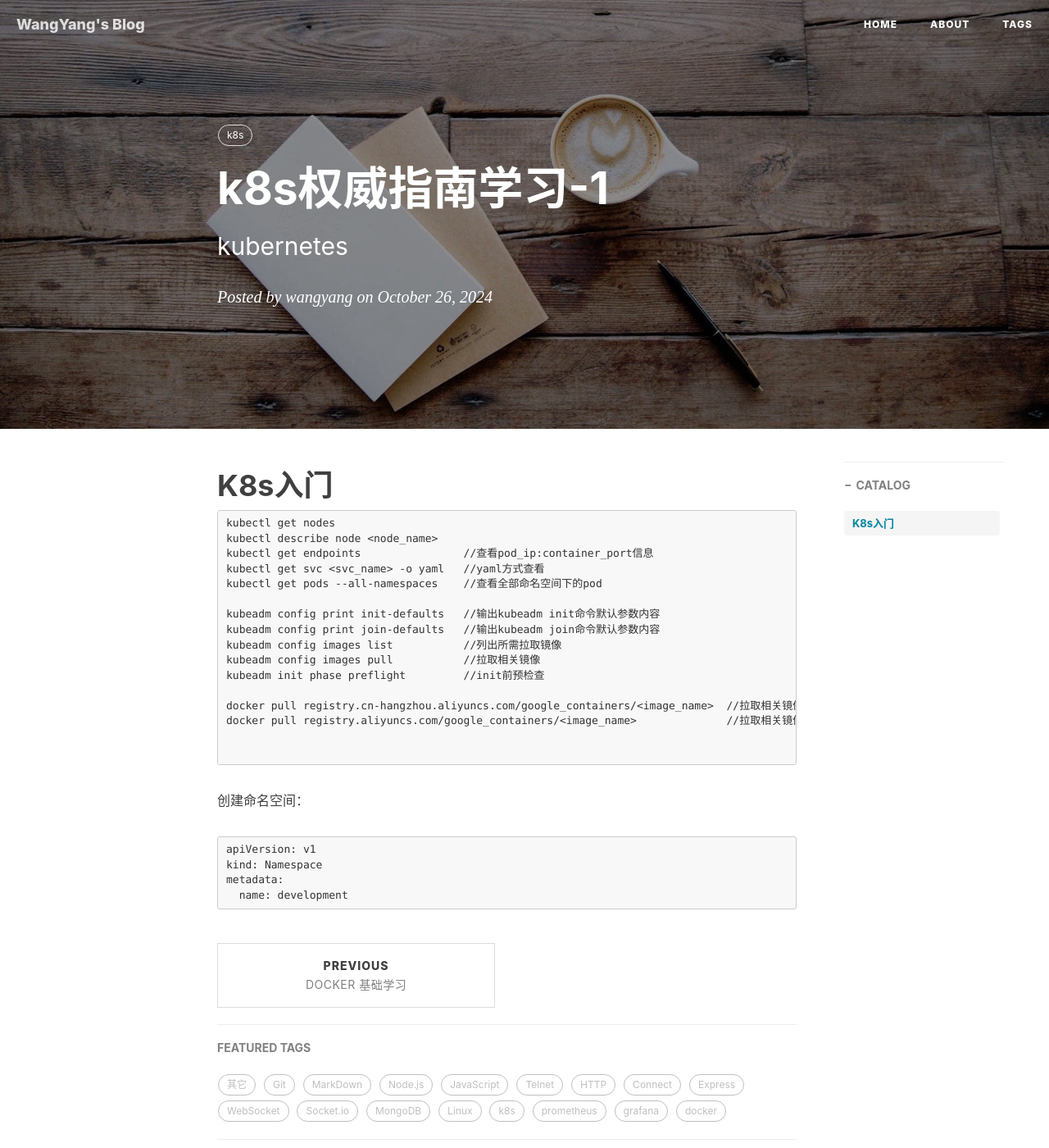
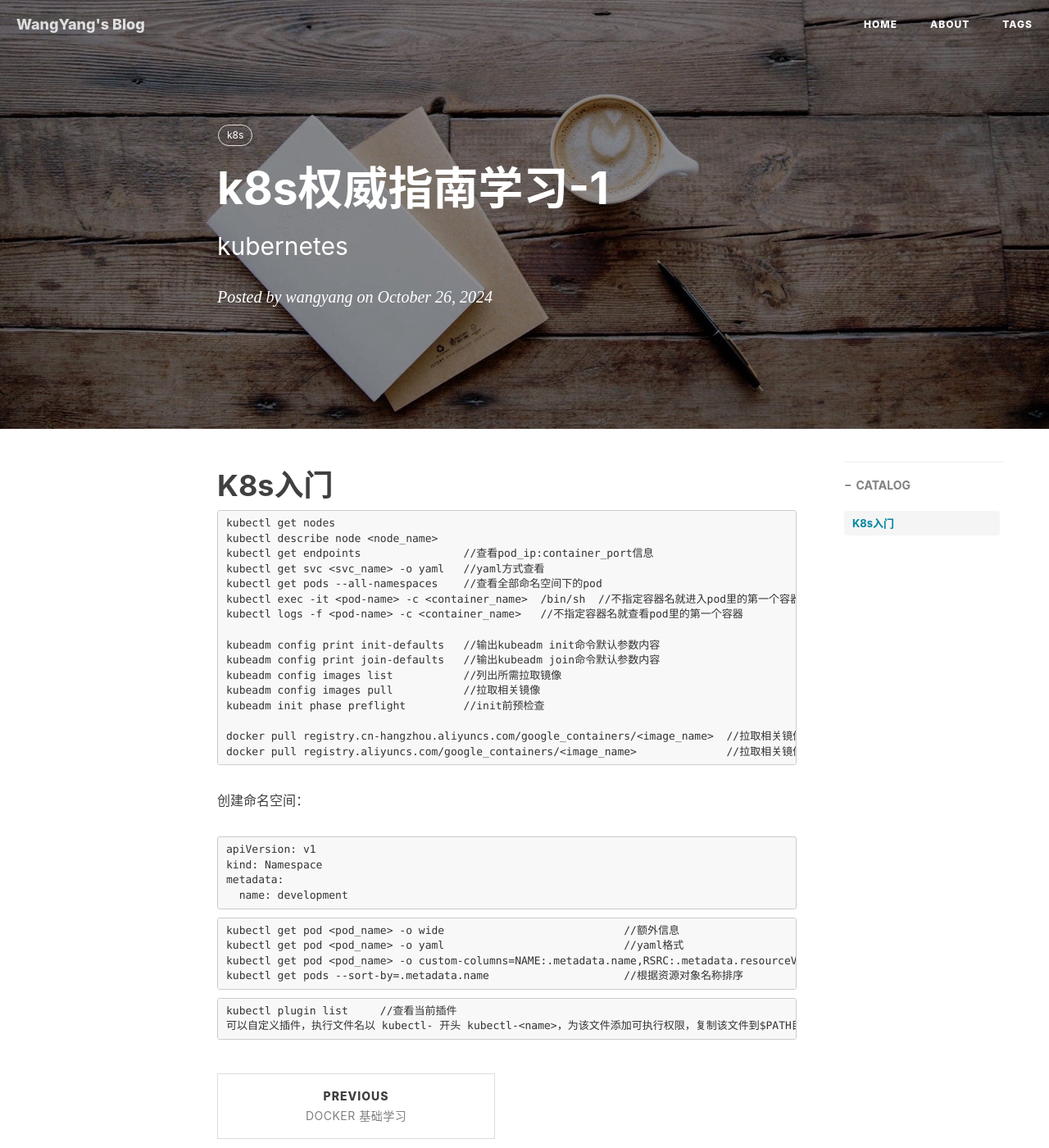
Before and after one commit to wangyang1996/wangyang1996.github.io, a Jekyll site: the page built from _posts/2024-10-26-k8s_v5-1.md, in a window 1280 px wide and 1400 px high. Shown: the whole window at 82% size. Built offline with Jekyll 4.4.1, drawn with Linux system fonts in a browser that asks for light colours; nearby versions of some CDN libraries; comment, search, counter and statistics services are not loaded.

Commit message:
modify k8s.md

````diff
--- a/_posts/2024-10-26-k8s_v5-1.md
+++ b/_posts/2024-10-26-k8s_v5-1.md
@@ -18,6 +18,8 @@ kubectl describe node <node_name>
 kubectl get endpoints                //查看pod_ip:container_port信息
 kubectl get svc <svc_name> -o yaml   //yaml方式查看
 kubectl get pods --all-namespaces    //查看全部命名空间下的pod
+kubectl exec -it <pod-name> -c <container_name>  /bin/sh  //不指定容器名就进入pod里的第一个容器
+kubectl logs -f <pod-name> -c <container_name>   //不指定容器名就查看pod里的第一个容器
 
 kubeadm config print init-defaults   //输出kubeadm init命令默认参数内容
 kubeadm config print join-defaults   //输出kubeadm join命令默认参数内容
@@ -27,8 +29,6 @@ kubeadm init phase preflight         //init前预检查
 
 docker pull registry.cn-hangzhou.aliyuncs.com/google_containers/<image_name>  //拉取相关镜像
 docker pull registry.aliyuncs.com/google_containers/<image_name>              //拉取相关镜像
-
-
 ```
 
 创建命名空间：
@@ -39,3 +39,15 @@ kind: Namespace
 metadata:
   name: development
 ```
+
+```
+kubectl get pod <pod_name> -o wide                            //额外信息
+kubectl get pod <pod_name> -o yaml                            //yaml格式
+kubectl get pod <pod_name> -o custom-columns=NAME:.metadata.name,RSRC:.metadata.resourceVersion    //修改自定义列名
+kubectl get pods --sort-by=.metadata.name                     //根据资源对象名称排序
+```
+
+```
+kubectl plugin list     //查看当前插件
+可以自定义插件，执行文件名以 kubectl- 开头 kubectl-<name>，为该文件添加可执行权限，复制该文件到$PATH目录，一般是/usr/local/bin下，执行 kubectl name 执行自定义插件
+```
````
